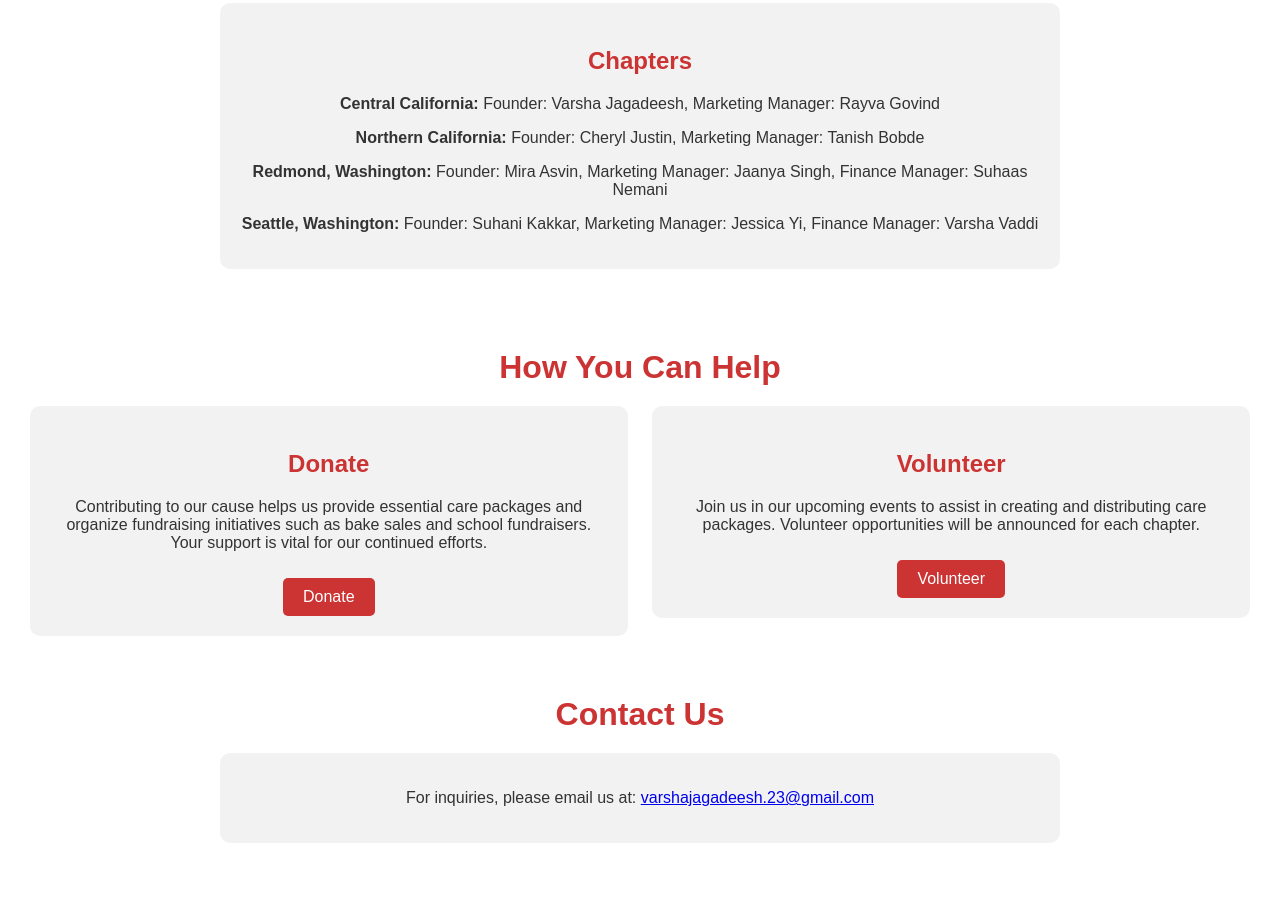
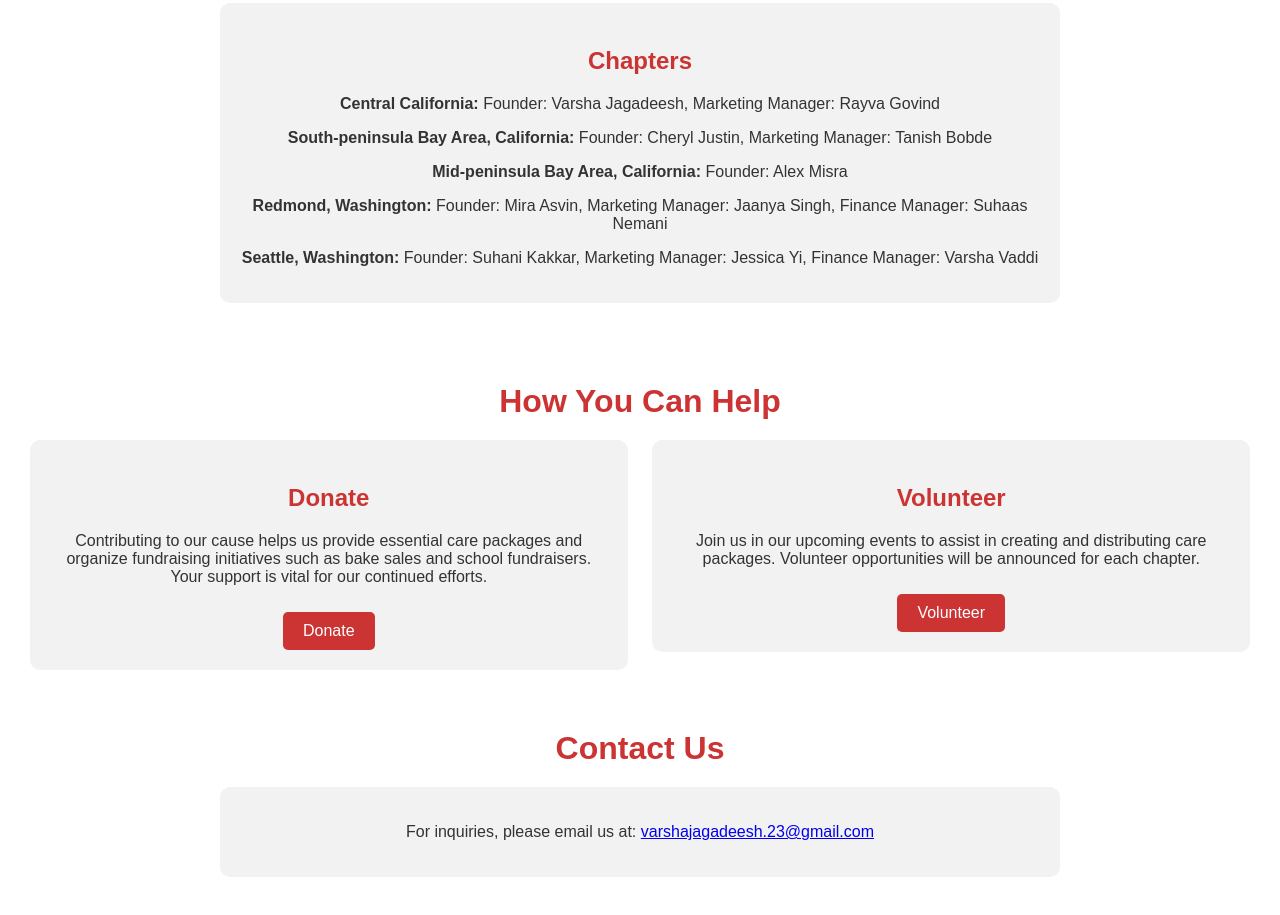
Before and after one commit to Packaged-Hearts/packaged-hearts.github.io, a plain HTML site: page about.html in a window 1280 px wide. Shown: the part 1612-2527 px from the top of the page. Drawn offline with Linux system fonts and the light colour scheme.

Commit message:
updated chapter info

```diff
--- a/about.html
+++ b/about.html
@@ -63,7 +63,8 @@
             <div class="grey-box full-width">
                 <h3>Chapters</h3>
                 <p><strong>Central California:</strong> Founder: Varsha Jagadeesh, Marketing Manager: Rayva Govind</p>
-                <p><strong>Northern California:</strong> Founder: Cheryl Justin, Marketing Manager: Tanish Bobde</p>
+                <p><strong>South-peninsula Bay Area, California:</strong> Founder: Cheryl Justin, Marketing Manager: Tanish Bobde</p>
+                <p><strong>Mid-peninsula Bay Area, California:</strong> Founder: Alex Misra</p>
                 <p><strong>Redmond, Washington:</strong> Founder: Mira Asvin, Marketing Manager: Jaanya Singh, Finance Manager: Suhaas Nemani</p>
                 <p><strong>Seattle, Washington:</strong> Founder: Suhani Kakkar, Marketing Manager: Jessica Yi, Finance Manager: Varsha Vaddi</p>
             </div>
```
